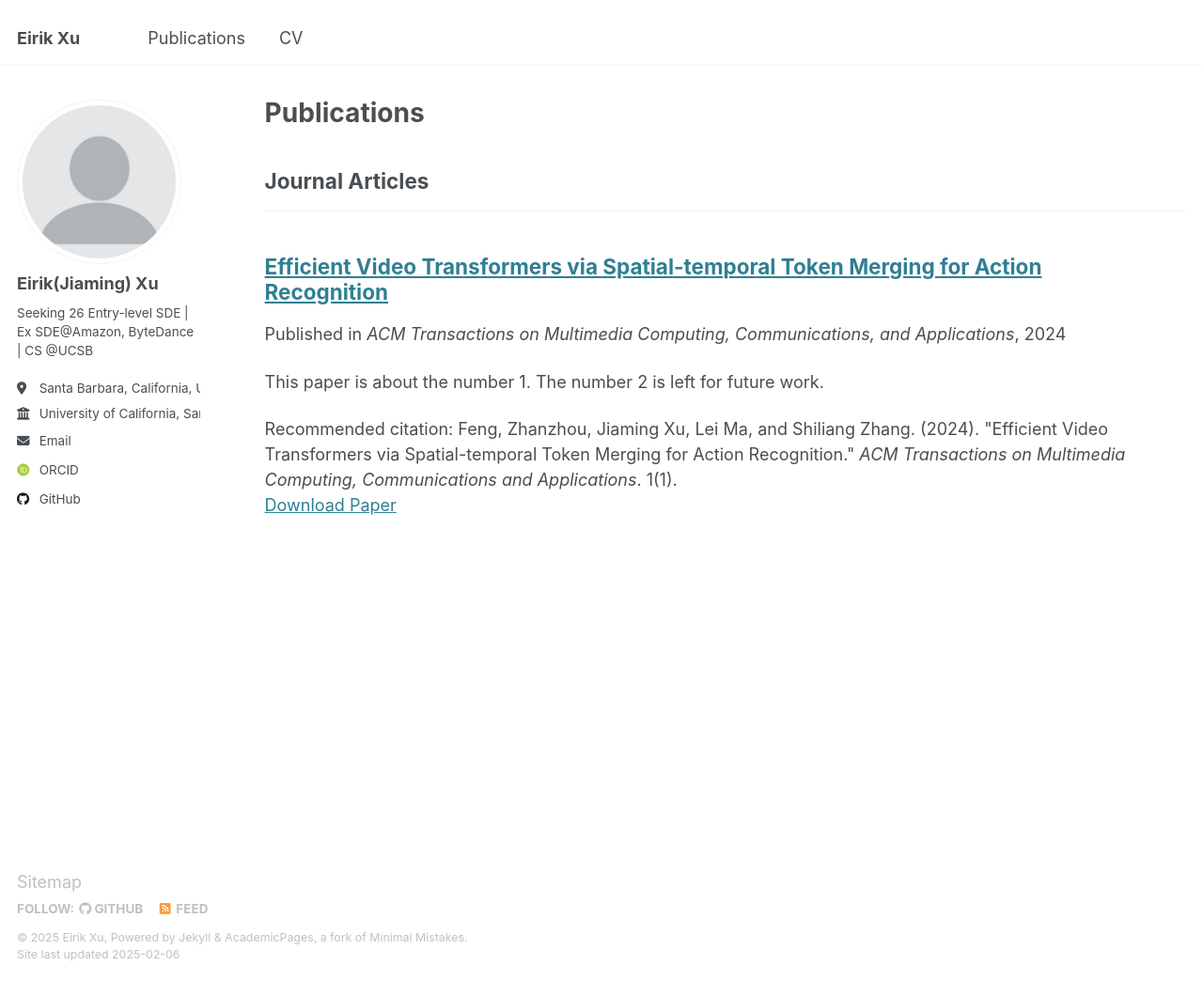
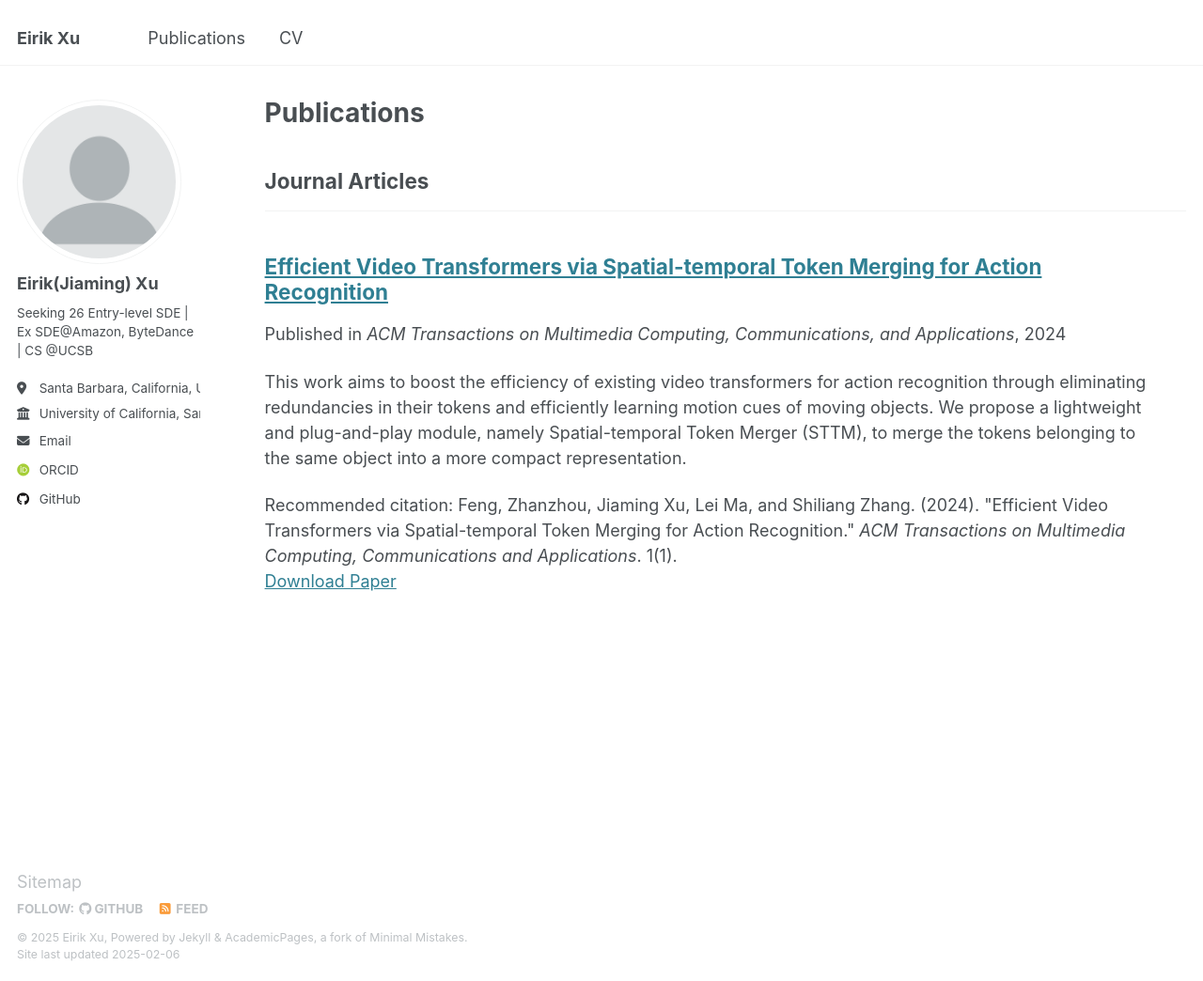
Before and after one commit to soxziw/eirikxu.github.io, a Jekyll site: the page built from _pages/publications.html, in a window 1280 px wide and 1044 px high. Shown: the whole window at 94% size. Built offline with Jekyll 4.4.1, drawn with Linux system fonts in a browser that asks for light colours; some web fonts are replaced.

Commit message:
[Fix] abstract

```diff
--- a/_publications/efficient-video-transformers-via-spatial-temporal-token-merging-for-action-recognition.md
+++ b/_publications/efficient-video-transformers-via-spatial-temporal-token-merging-for-action-recognition.md
@@ -3,7 +3,7 @@ title: "Efficient Video Transformers via Spatial-temporal Token Merging for Acti
 collection: publications
 category: manuscripts
 permalink: /publication/efficient-video-transformers-via-spatial-temporal-token-merging-for-action-recognition
-excerpt: 'This paper is about the number 1. The number 2 is left for future work.'
+excerpt: 'This work aims to boost the efficiency of existing video transformers for action recognition through eliminating redundancies in their tokens and efficiently learning motion cues of moving objects. We propose a lightweight and plug-and-play module, namely Spatial-temporal Token Merger (STTM), to merge the tokens belonging to the same object into a more compact representation.'
 date: 2024-01-11
 venue: 'ACM Transactions on Multimedia Computing, Communications, and Applications'
 slidesurl:
```
